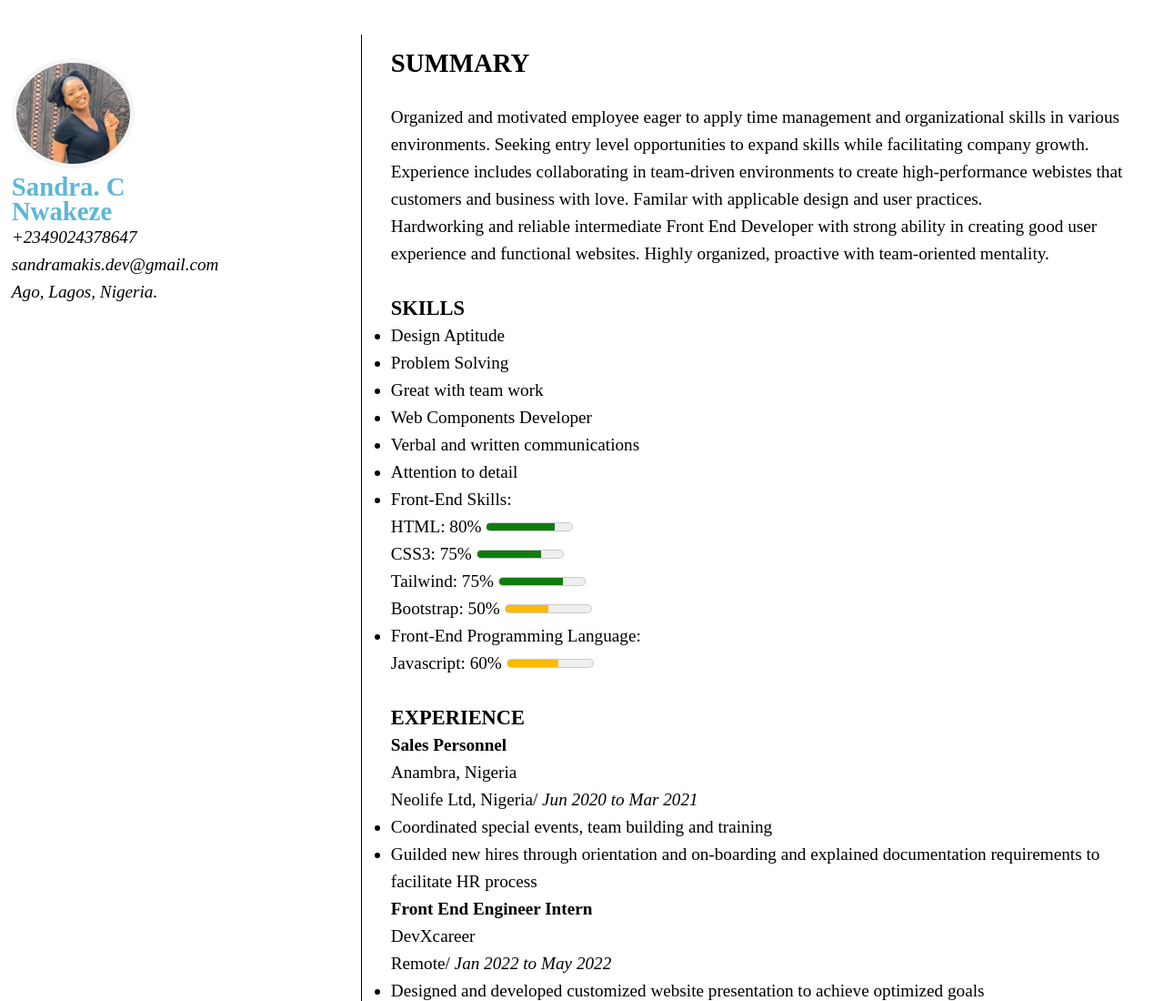
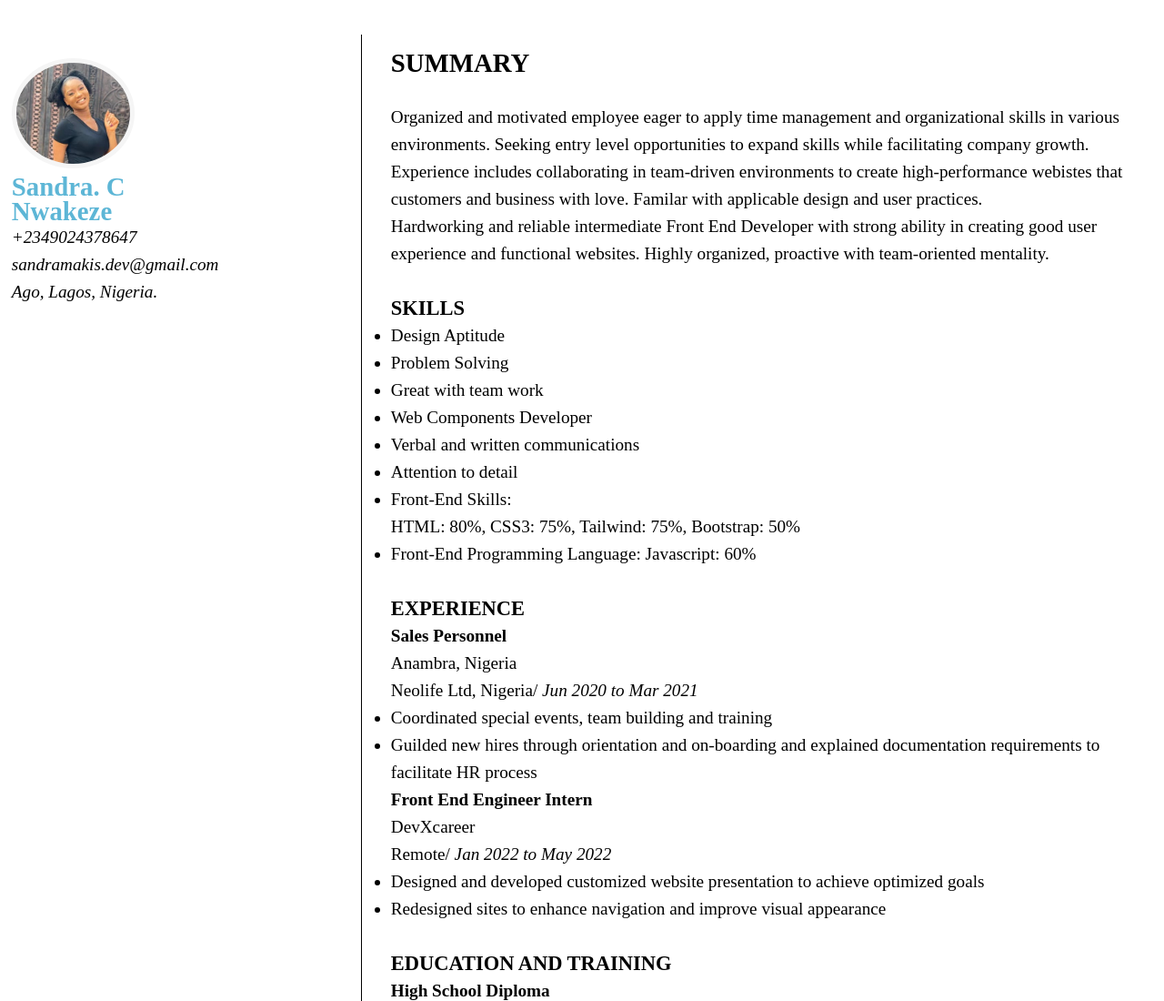
Before and after one commit to makis-pro/mycv, a plain HTML site: page index.html in a window 1280 px wide. Shown: the top 1100 px of the page at 91% size. Drawn offline with Linux system fonts and the light colour scheme.

Commit message:
Removed the skill-set percentage

```diff
--- a/index.html
+++ b/index.html
@@ -54,21 +54,12 @@
             <li>Verbal and written communications</li>
             <li>Attention to detail</li>
             <li>Front-End Skills: <br>
-              <label for="value1">HTML: 80%</label>
-              <meter id="value1" min="0" max="100" low="30" high="75" optimum="80" value="80"></meter>
-              <br>
-              <label for="value2">CSS3: 75%</label>
-              <meter id="value2" min="0" max="100" low="30" high="75" optimum="80" value="75"></meter>
-              <br>
-              <label for="value3">Tailwind: 75%</label>
-              <meter id="value3" min="0" max="100" low="30" high="75" optimum="80" value="75"></meter>
-              <br>
+              <label for="value1">HTML: 80%,</label>
+              <label for="value2">CSS3: 75%,</label>
+              <label for="value3">Tailwind: 75%,</label>
               <label for="value4">Bootstrap: 50%</label>
-              <meter form="value4" min="0" max="100" low="30" high="75" optimum="80" value="50"></meter>
             <li>Front-End Programming Language:
-              <br>
               <label for="value5">Javascript: 60%</label>
-              <meter form="value5" min="0" max="100" low="30" high="75" optimum="80" value="60"></meter>
             </li>
           </p>
         </ul>
```
